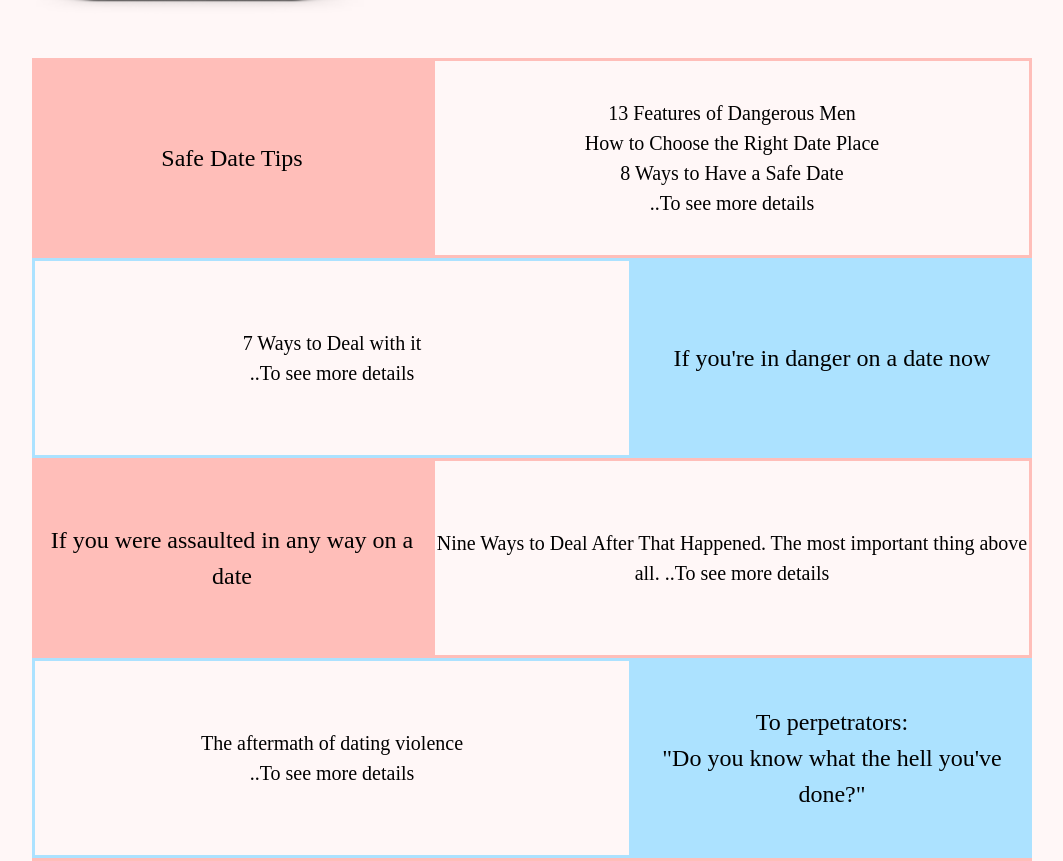
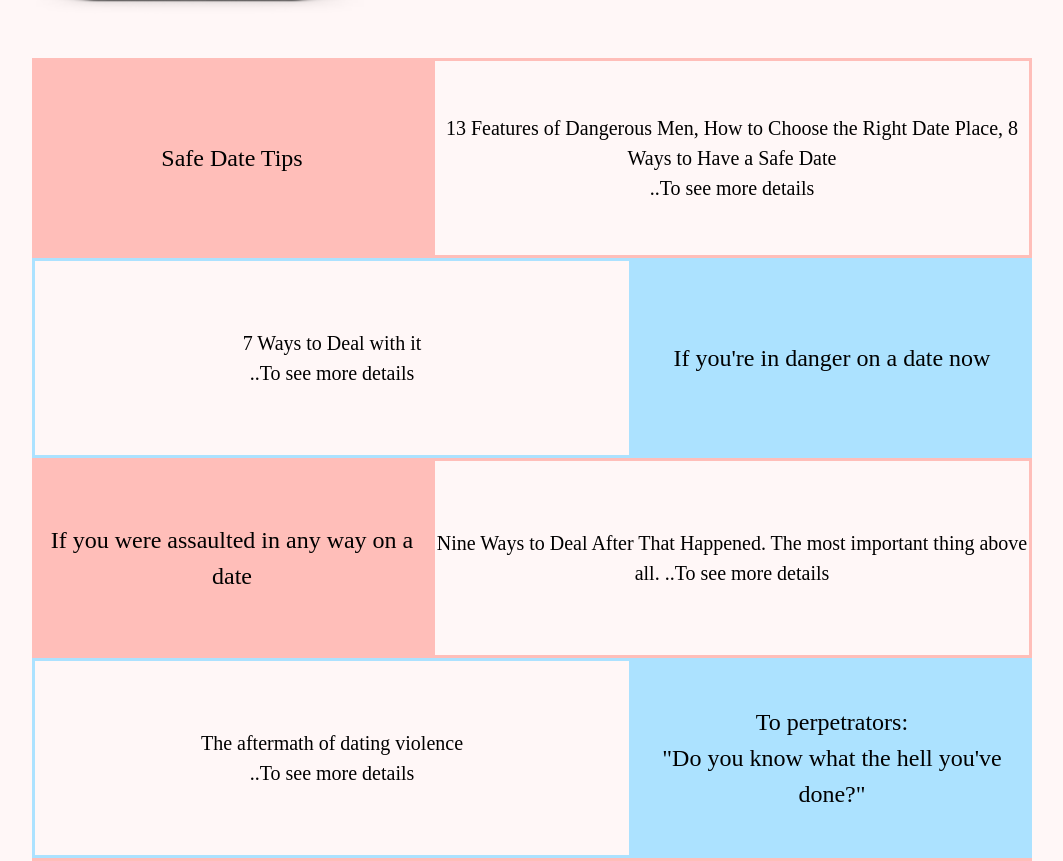
Before and after one commit to brightlightkim/safedate, a plain HTML site: page en/index.html in a window 1280 px wide. Shown: the part 2468-3329 px from the top of the page, without its empty margins (108-1171 px from the left). Drawn offline with nearby package versions, Linux system fonts and the light colour scheme; a web font is replaced by a local one.

Commit message:
changed the content

```diff
--- a/en/index.html
+++ b/en/index.html
@@ -105,8 +105,8 @@
             </div>
             <div id="SafeTipsText">
                 <a href = "safetips/safetips.html">
-                    13 Features of Dangerous Men <br>
-                    How to Choose the Right Date Place <br>
+                    13 Features of Dangerous Men,
+                    How to Choose the Right Date Place,
                     8 Ways to Have a Safe Date <br>
                     ..To see more details
                 </a>
```
